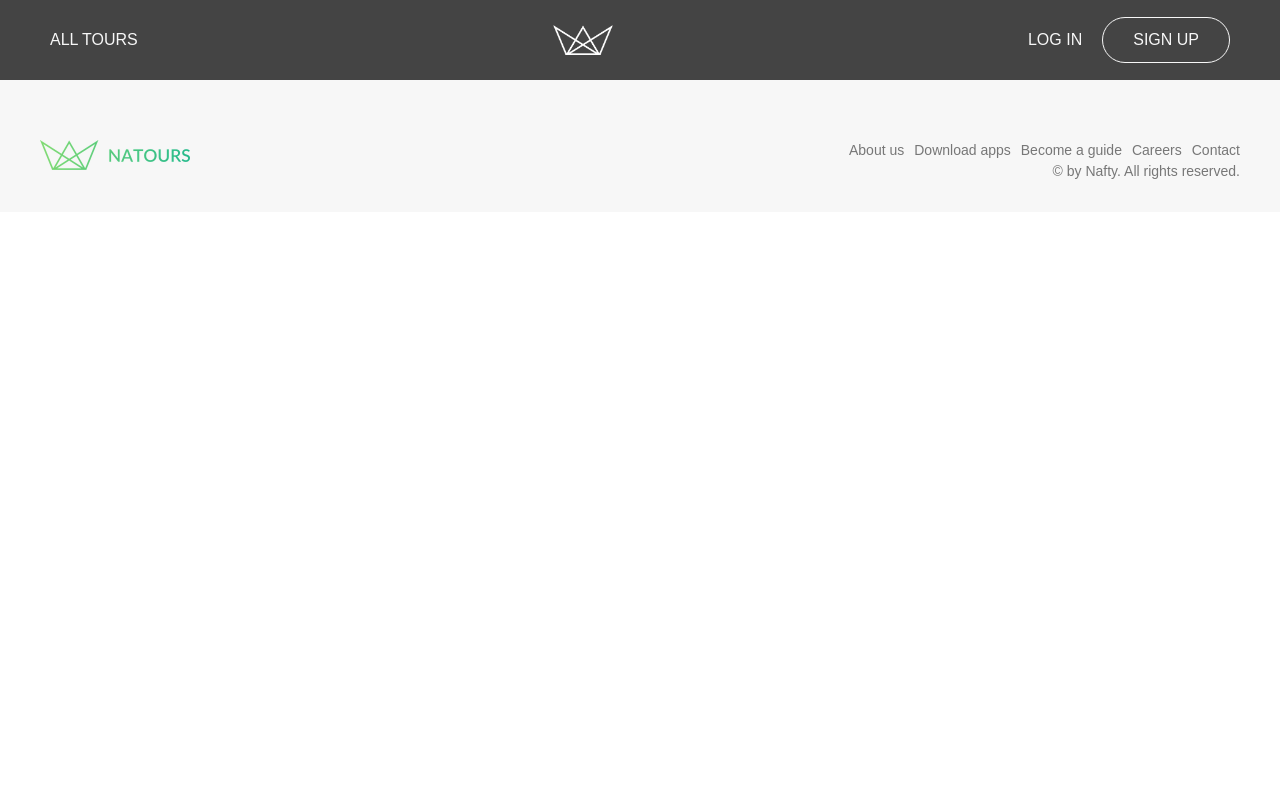
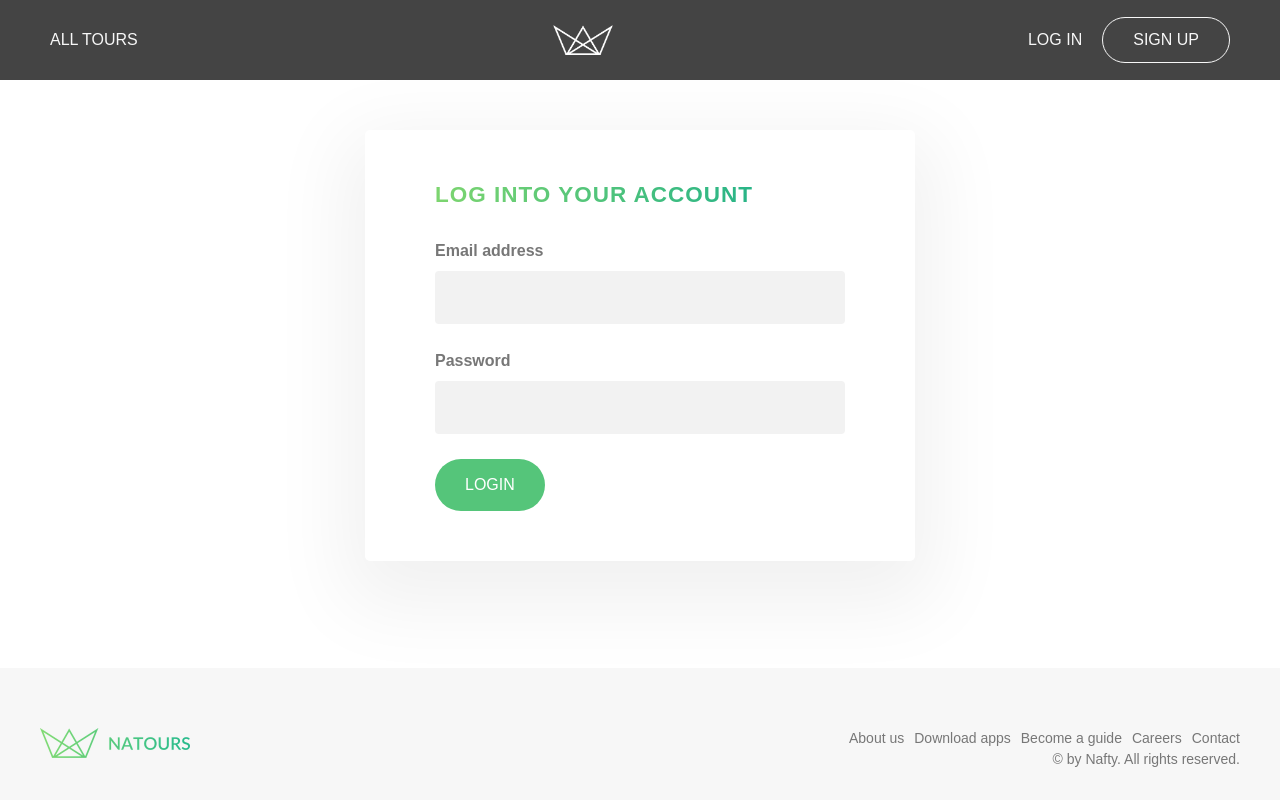
Before and after one commit to troloko8/node-reactts-app, a React (Create React App) app: page /login in a window 1280 px wide. Built offline with nearby package versions, Linux system fonts and the light colour scheme.

Commit message:
login page

```diff
--- a/src/App.tsx
+++ b/src/App.tsx
@@ -7,16 +7,19 @@ import ToursComponent from './components/main//tours/ToursComponent'
 import TourComponentWrapper from './components/main/tours/tour/TourComponentWrapped'
 import HeaderComponent from './components/header/HeaderComponent'
 import FooterComponent from './components/footer/FooterComponent'
+import LoginPageView from './components/main/autorization/login/LoginPageView'
 
 function App() {
     // front for tourRow and TourFull
     //TODO create LoaderComponent for uploading new items
     return (
         <Router>
-            <div className="main">
+            <div className="app">
                 <HeaderComponent />
+                <main className="main">
                     <Routes>
                         <Route path="/" element={<ToursComponent />} />
+                        <Route path="/login" element={<LoginPageView />} />
                         <Route
                             path="/tours/:id"
                             element={<TourComponentWrapper />}
@@ -24,7 +27,7 @@ function App() {
                         {/* //FIXME */}
                         {/* <Route path="*" element={<NotFound />} />  */}
                     </Routes>
-
+                </main>
                 <FooterComponent />
             </div>
         </Router>
--- /dev/null
+++ b/src/components/main/autorization/login/LoginPageView.module.css
@@ -0,0 +1,61 @@
+.login_form {
+    margin: 0 auto;
+    max-width: 55rem;
+    background-color: #fff;
+    -webkit-box-shadow: 0 2.5rem 8rem 2rem rgba(0, 0, 0, 0.06);
+    box-shadow: 0 2.5rem 8rem 2rem rgba(0, 0, 0, 0.06);
+    padding: 5rem 7rem;
+    border-radius: 5px;
+    margin-top: 50px;
+}
+
+.login_form__title {
+    font-size: 2.25rem;
+    text-transform: uppercase;
+    font-weight: 700;
+    background-image: -webkit-gradient(linear, left top, right top, from(#7dd56f), to(#28b487));
+    background-image: linear-gradient(to right, #7dd56f, #28b487);
+    -webkit-background-clip: text;
+    color: transparent;
+    letter-spacing: 0.1rem;
+    line-height: 1.3;
+    display: inline-block;
+    margin-bottom: 3rem;
+}
+
+.login_form__form {
+    display: flex;
+    flex-direction: column;
+    gap: 2.5rem;
+    color: #777;
+}
+
+.login_form__group {
+
+}
+
+.login_form__label {
+    display: block;
+    font-size: 1.6rem;
+    font-weight: 700;
+    margin-bottom: 0.75rem;
+}
+
+.login_form__input {
+    display: block;
+    font-family: inherit;
+    font-size: 1.5rem;
+    color: inherit;
+    padding: 1.25rem 1.75rem;
+    border: none;
+    width: 100%;
+    background-color: #fff;
+    background-color: #f2f2f2;
+    border-top: 3px solid transparent;
+    border-bottom: 3px solid transparent;
+    -webkit-transition: all 0.3s;
+    transition: all 0.3s;
+    border-radius: 4px;
+    -webkit-box-sizing: border-box;
+    box-sizing: border-box;
+}
--- /dev/null
+++ b/src/components/main/autorization/login/LoginPageView.tsx
@@ -0,0 +1,45 @@
+import React from 'react'
+
+import styles from './LoginPageView.module.css'
+
+interface Props {}
+
+const LoginPageView: React.FC<Props> = (props) => {
+    return (
+        <div className={styles.login_form}>
+            <h2 className={styles.login_form__title}>Log into your account</h2>
+            <form action="" className={styles.login_form__form}>
+                <div className={styles.login_form__group}>
+                    <label htmlFor="email" className={styles.login_form__label}>
+                        Email address
+                    </label>
+                    <input
+                        id="email"
+                        type="email"
+                        className={styles.login_form__input}
+                        required={true}
+                    />
+                </div>
+                <div className={styles.login_form__group}>
+                    <label
+                        htmlFor="password"
+                        className={styles.login_form__label}
+                    >
+                        Password
+                    </label>
+                    <input
+                        id="password"
+                        type="password"
+                        className={styles.login_form__input}
+                        required={true}
+                    />
+                </div>
+                <div className={styles.login_form__group}>
+                    <button className="btn btn--green">Login</button>
+                </div>
+            </form>
+        </div>
+    )
+}
+
+export default LoginPageView
--- a/src/index.css
+++ b/src/index.css
@@ -22,8 +22,14 @@ code {
     monospace;
 }
 
-.main {
+.app {
   overflow-x: hidden;
   max-width: 100vw;
   max-height: 100vh;
+  min-width: 100vw;
+  min-height: 100vh;
 }
+/* FIXME write adaprive calc */
+.main {
+  min-height: 85vh
+}
```
Also changed, not shown: src/components/main/profile/ProfileComponent.tsx (renamed from src/components/main/tours/profile/ProfileComponent.tsx), src/components/main/profile/body/ProfileBodyComponent.tsx (renamed from src/components/main/tours/profile/body/ProfileBodyComponent.tsx), src/components/main/profile/body/profileSettings/SettingsMainComponent.tsx (renamed from src/components/main/tours/profile/body/profileSettings/SettingsMainComponent.tsx), src/components/main/profile/body/profileSettings/SettingsPasswordComponent.tsx (renamed from src/components/main/tours/profile/body/profileSettings/SettingsPasswordComponent.tsx), src/components/main/profile/naviagation/ProfileNavigationComponent.tsx (renamed from src/components/main/tours/profile/naviagation/ProfileNavigationComponent.tsx). Lines whose indentation alone changed are shown as unchanged.
